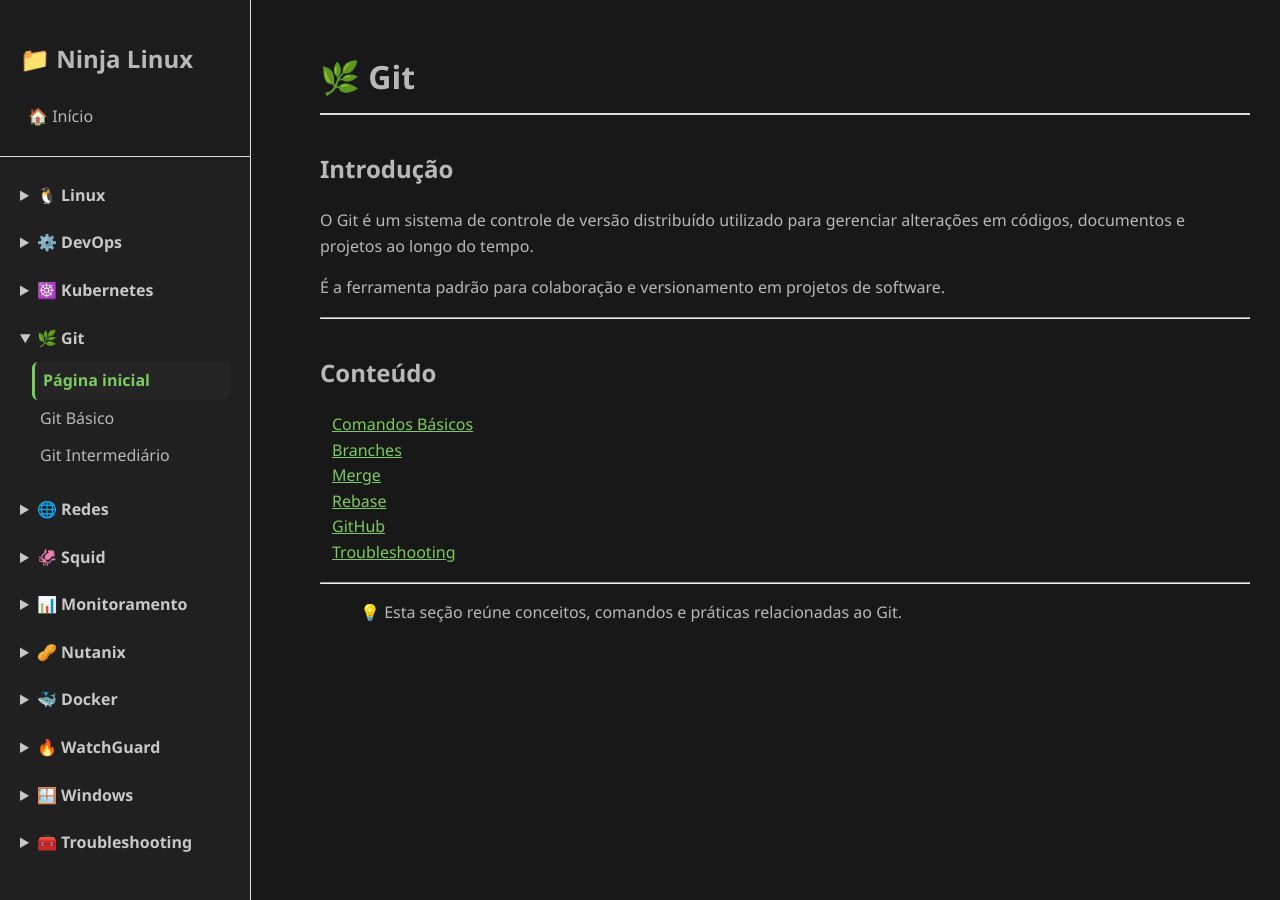
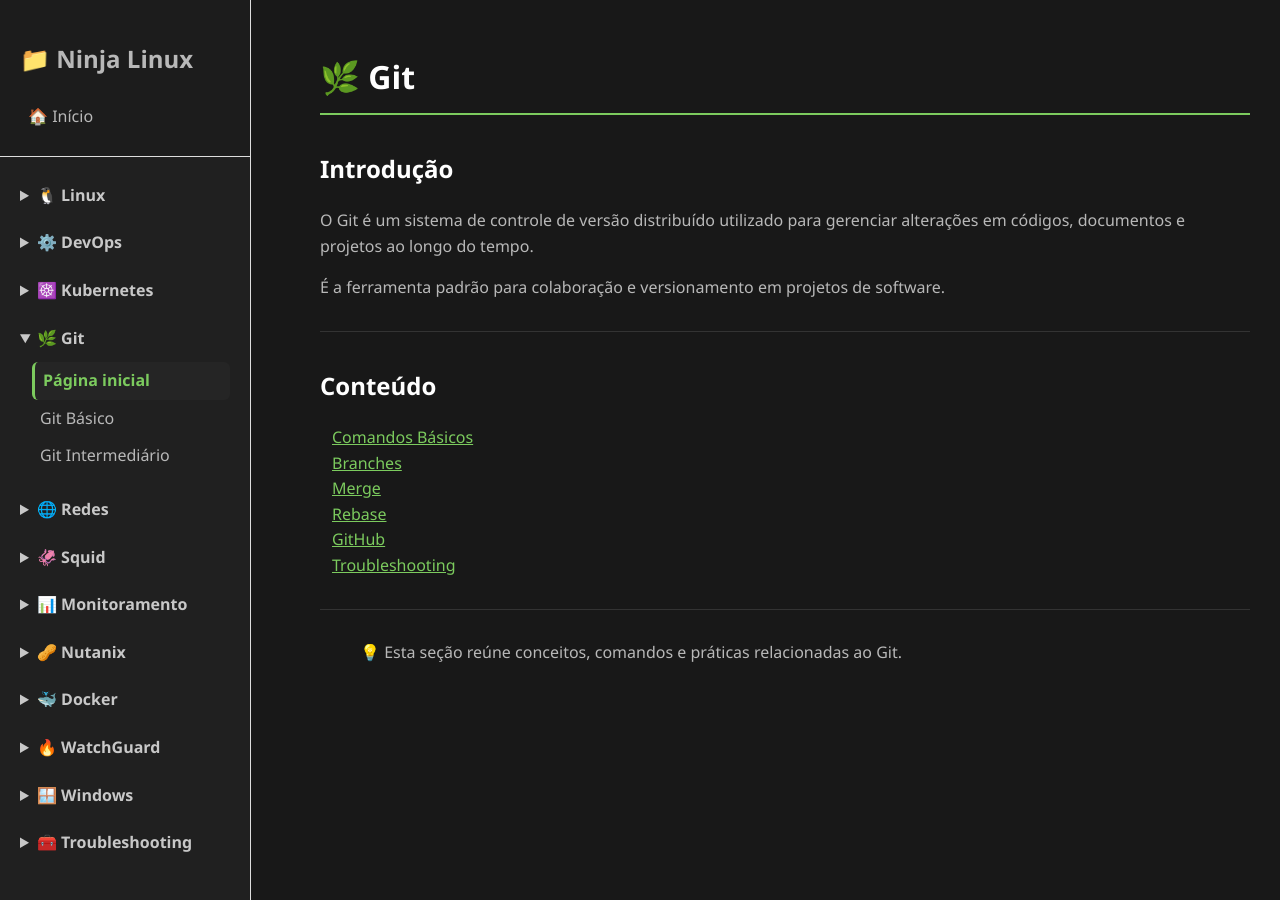
Before and after one commit to joaopedros111/ninja-linux, a Jekyll site: the page built from git/index.md, in a window 1280 px wide. Built offline with Jekyll 4.4.1, drawn with Linux system fonts in a browser that asks for light colours.

```diff
--- a/assets/css/style.css
+++ b/assets/css/style.css
@@ -78,12 +78,14 @@
 }
 
 main h1 {
-  border-bottom: 2px solid #ddd;
-  padding-bottom: 10px;
+    border-bottom: 2px solid var(--verde-ninja);
+    padding-bottom: 10px;
+    color: white;
 }
 
 main h2 {
-  margin-top: 35px;
+    margin-top: 35px;
+    color: white;
 }
 
 pre {
@@ -106,6 +108,12 @@
 
 :root {
     --verde-ninja: #7CCB5E;
+    --bg-principal: #181818;
+    --bg-secundario: #202020;
+    --bg-card: #232323;
+    --texto: #b8b8b8;
+    --texto-claro: #d8d8d8;
+    --borda: #333;
 }
 
 .sidebar a.active {
@@ -152,13 +160,31 @@
 
 .card {
     display: block;
-    background: #1f2937;
+    background: var(--bg-card);
     padding: 18px;
     border-radius: 12px;
-    border-left: 4px solid #7CCB5E;
+    border-left: 4px solid var(--verde-ninja);
+    border: 1px solid var(--borda);
     text-decoration: none;
     color: inherit;
-    transition: 0.3s;
+    transition: all 0.25s ease;
+}
+
+.card:hover {
+    transform: translateY(-4px);
+    box-shadow: 0 0 15px rgba(124,203,94,0.20);
+    border-color: var(--verde-ninja);
+}
+
+.card h3 {
+    margin-top: 0;
+    margin-bottom: 8px;
+    color: var(--texto-claro);
+}
+
+.card p {
+    margin: 0;
+    color: #9ca3af;
 }
 
 .card:hover {
@@ -175,3 +201,37 @@
     margin: 0;
     color: #cbd5e1;
 }
+
+hr {
+    border: none;
+    border-top: 1px solid #333;
+    margin: 30px 0;
+}
+
+.hero-banner {
+    border-radius: 12px;
+    box-shadow: 0 6px 20px rgba(0,0,0,0.35);
+}
+
+@media (max-width: 768px) {
+
+    .sidebar {
+        position: relative;
+        width: 100%;
+        height: auto;
+        border-right: none;
+    }
+
+    .sidebar-menu {
+        height: auto;
+    }
+
+    main {
+        margin-left: 0;
+        padding: 20px;
+    }
+
+    .cards-container {
+        grid-template-columns: 1fr;
+    }
+}
```
Also changed, not shown: index.md (+1 -1 lines).
